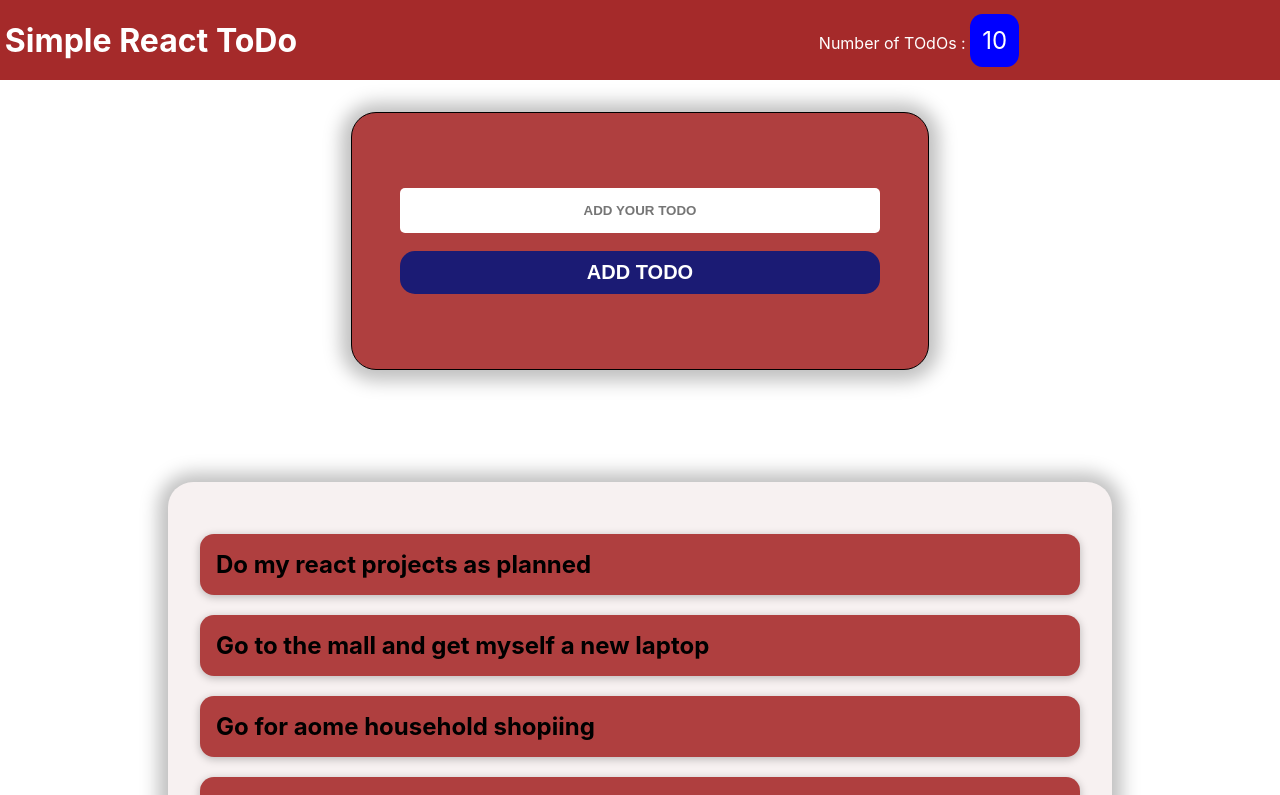
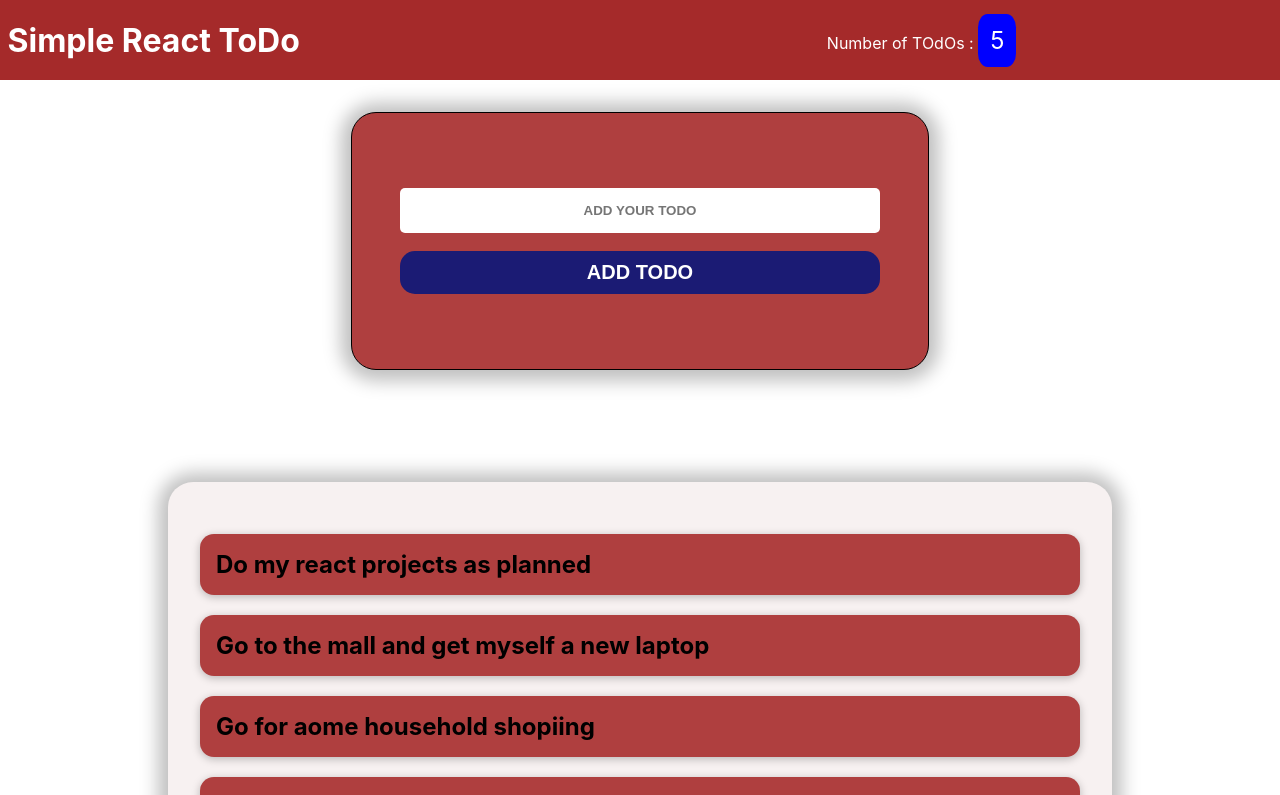
Before and after one commit to muyasamuel/Simple-React-ToDO-App, a React (Create React App) app: page / in a window 1280 px wide. Shown: the top 795 px of the page. Built offline with nearby package versions, Linux system fonts and the light colour scheme.

Commit message:
finding and rendering the no of items in todos array

```diff
--- a/src/Header/Header.js
+++ b/src/Header/Header.js
@@ -1,13 +1,17 @@
-import React from 'react';
+import React, { useContext } from 'react';
+import { TodoContext } from '../Todo-context/TodoContext';
 import classes from './Header.module.css'
 
 function Header() {
+  const [todos] = useContext(TodoContext);
+
+  const todosNumber = todos.length;
   return (
     <div className={classes.header}>
         <h1> Simple React ToDo</h1>
 
         <div>
-        <p>Number of TOdOs :  <span>10</span> </p>
+        <p>Number of TOdOs :  <span>{todosNumber}</span> </p>
 
         </div>
 
```
